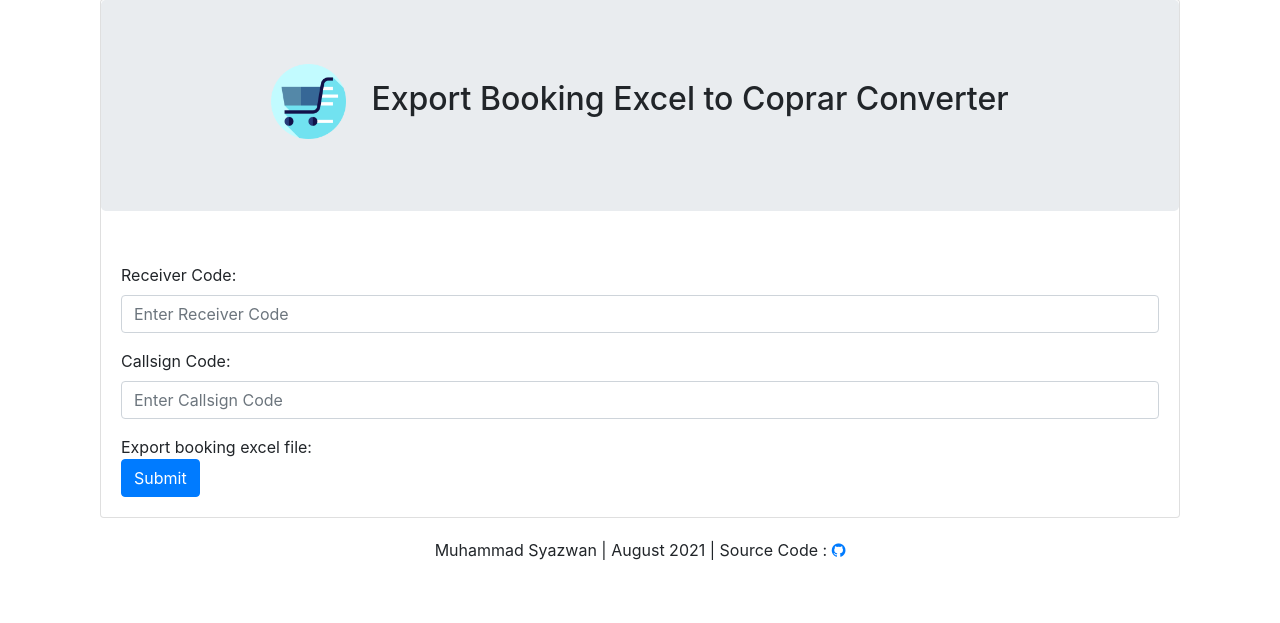
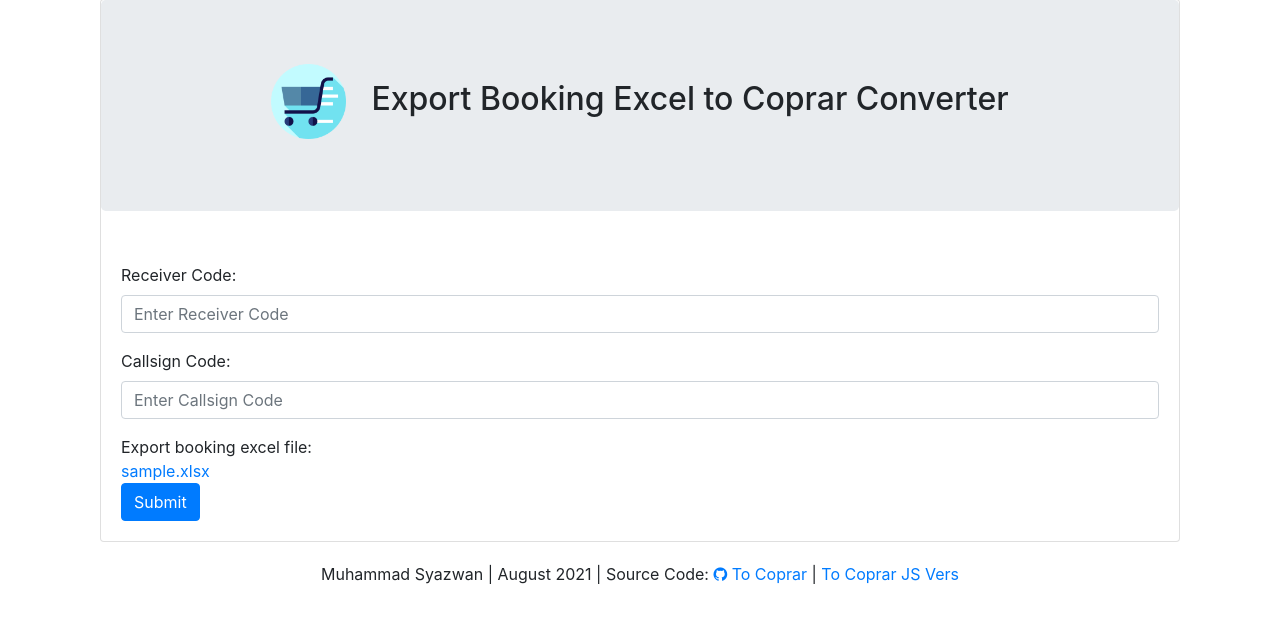
Before and after one commit to syaz131/To-Coprar, a PHP site: the page made by index v1.html in a window 1280 px wide. Shown: the part 25-648 px from the top of the page. Run offline with PHP 8.4, Linux system fonts and the light colour scheme.

Commit message:
Update index page

```diff
--- a/index v1.html
+++ b/index v1.html
@@ -14,7 +14,7 @@
         <br/>
         <form class="container">
             <div class="card">
-                <div class="jumbotron text-center" >
+                <div class="jumbotron text-center">
                     <h2><span><img src="cart.png" alt="Cart Icon" width="75" height="75" style="margin-right: 25px;"></span>Export Booking Excel to Coprar Converter</h2>
                 </div>
 
@@ -31,14 +31,15 @@
 
                     <!-- Upload excel file -->
                     <div>Export booking excel file:</div>
-                    <button type="submit" class="btn btn-primary">Submit</button>
+                    <a href="sample.xlsx" download>sample.xlsx</a>
+                    <div><button type="submit" class="btn btn-primary">Submit</button></div>
                 </div>
             </div>
         </form>
     </div>
     <footer class="mastfoot mt-auto text-center">
         <div class="inner " style="padding-top: 20px; ">
-            <p> Muhammad Syazwan | August 2021 | Source Code : <a href="https://github.com/syaz131/To-Coprar" target="_blank"><i class="fa  fa-github"></i></a></p>
+            <p> Muhammad Syazwan | August 2021 | Source Code: <a href="https://github.com/syaz131/To-Coprar" target="_blank"><i class="fa fa-github"></i> To Coprar</a> | <a href="https://westports.github.io/ETP/" target="_blank">To Coprar JS Vers</a></p>
         </div>
     </footer>
 
--- a/index.php
+++ b/index.php
@@ -53,14 +53,15 @@
 
                     <!-- Upload excel file -->
                     <div>Export booking excel file:</div>
-                    <button type="submit" class="btn btn-primary">Submit</button>
+                    <a href="sample.xlsx" download>sample.xlsx</a>
+                    <div><button type="submit" class="btn btn-primary">Submit</button></div>
                 </div>
             </div>
         </form>
     </div>
     <footer class="mastfoot mt-auto text-center">
         <div class="inner " style="padding-top: 20px; ">
-            <p> Muhammad Syazwan | August 2021 | Source Code : <a href="https://github.com/syaz131/To-Coprar" target="_blank"><i class="fa fa-github"></i></a></p>
+            <p> Muhammad Syazwan | August 2021 | Source Code: <a href="https://github.com/syaz131/To-Coprar" target="_blank"><i class="fa fa-github"></i> To Coprar</a> | <a href="https://westports.github.io/ETP/" target="_blank">To Coprar JS Vers</a></p>
         </div>
     </footer>
 
```
